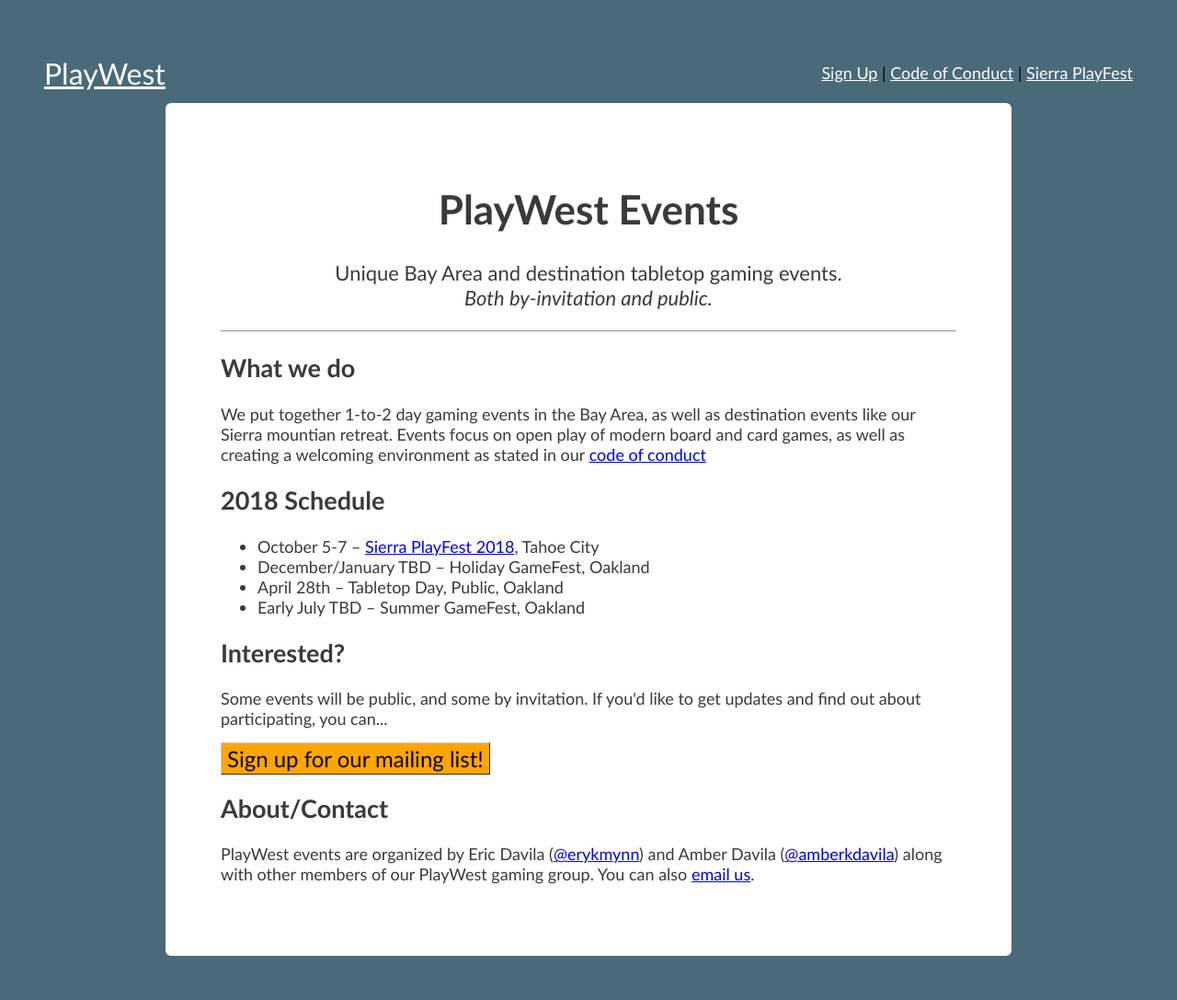
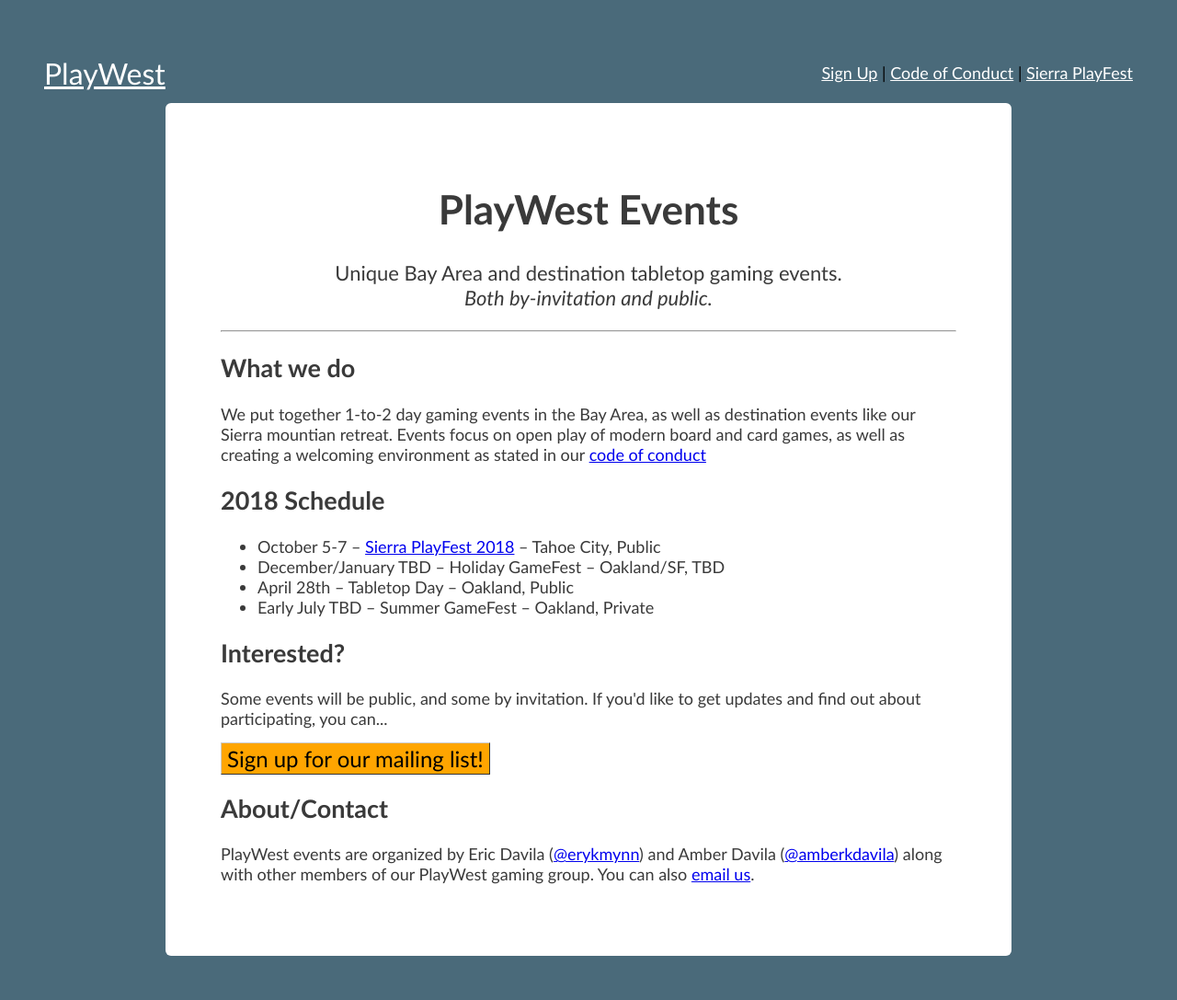
Before and after one commit to playwestcoast/playwestcoast.github.io, a Jekyll site: the page built from index.html, in a window 1280 px wide. Shown: the whole page at 92% size. Built offline with Jekyll 4.4.1, drawn with Linux system fonts in a browser that asks for light colours.

Commit message:
Update index.html

```diff
--- a/index.html
+++ b/index.html
@@ -13,10 +13,10 @@
 <p>We put together 1-to-2 day gaming events in the Bay Area, as well as destination events like our Sierra mountian retreat. Events focus on open play of modern board and card games, as well as creating a welcoming environment as stated in our <a href="https://docs.google.com/document/d/1uyaVwlDUkWbVTJDzTKEMUy1t9n-Yhcn0paLxM_GXaRg/edit?usp=sharing">code of conduct</a></p>
 	<h2>2018 Schedule</h2>
 	<ul>
-		<li>October 5-7 &ndash; <a href="/sierraplayfest">Sierra PlayFest 2018</a>, Tahoe City</li>
-		<li>December/January TBD &ndash; Holiday GameFest, Oakland</li>
-		<li>April 28th &ndash; Tabletop Day, Public, Oakland</li>
-		<li>Early July TBD &ndash; Summer GameFest, Oakland</li>
+		<li>October 5-7 &ndash; <a href="/sierraplayfest">Sierra PlayFest 2018</a> &ndash; Tahoe City, Public</li>
+		<li>December/January TBD &ndash; Holiday GameFest &ndash; Oakland/SF, TBD</li>
+		<li>April 28th &ndash; Tabletop Day &ndash; Oakland, Public</li>
+		<li>Early July TBD &ndash; Summer GameFest &ndash; Oakland, Private</li>
 </ul>
 <h2>Interested?</h2>
 <p>Some events will be public, and some by invitation. If you'd like to get updates and find out about participating, you can...</p>
```
